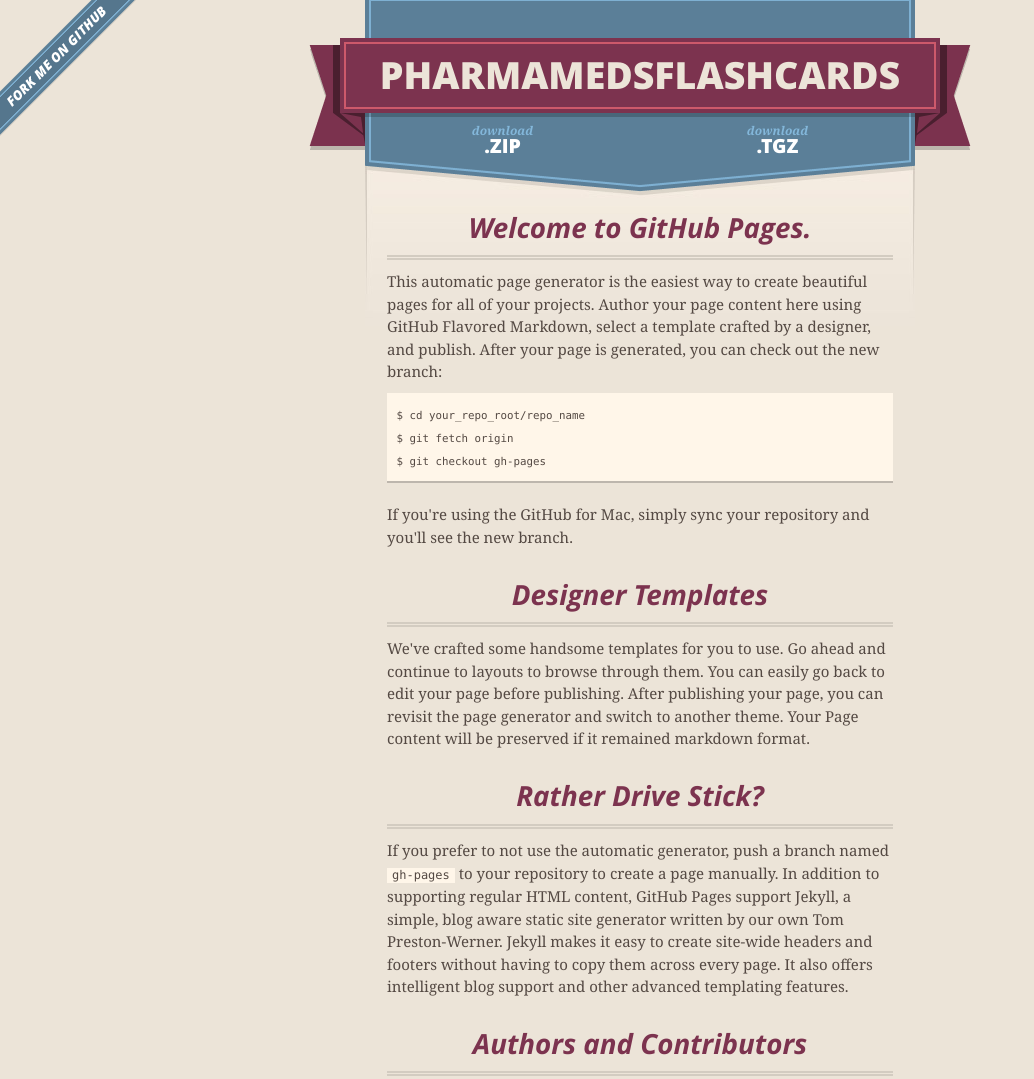
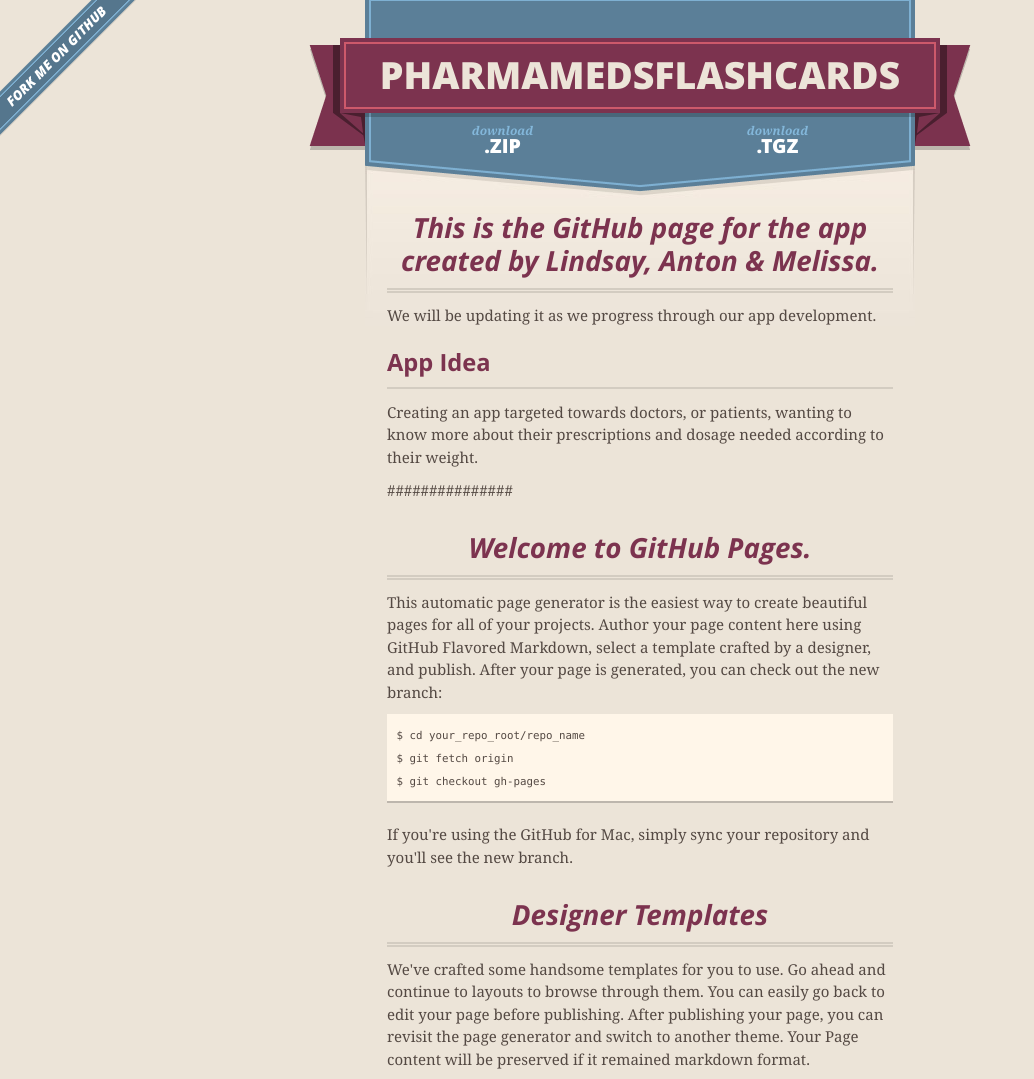
Before and after one commit to ioscourse/PharmaMedsFlashCards, a plain HTML site: page index.html in a window 1280 px wide. Shown: the top 1079 px of the page, without its empty margins (0-1034 px from the left). Drawn offline with nearby package versions, Linux system fonts and the light colour scheme.

Commit message:
Update index.html
Added author names and add idea.

```diff
--- a/index.html
+++ b/index.html
@@ -46,6 +46,16 @@
 
 
       <section id="main_content">
+        <h3>This is the GitHub page for the app created by Lindsay, Anton & Melissa.</h3>
+        <p>We will be updating it as we progress through our app development.</p>
+        <h4>App Idea</h4>
+        <p>Creating an app targeted towards doctors, or patients, wanting to know more about their prescriptions and
+          dosage needed according to their weight.
+        </p>
+
+        <p>###############</p>
+
+
         <h3>Welcome to GitHub Pages.</h3>
 
 <p>This automatic page generator is the easiest way to create beautiful pages for all of your projects. Author your page content here using GitHub Flavored Markdown, select a template crafted by a designer, and publish. After your page is generated, you can check out the new branch:</p>
```
